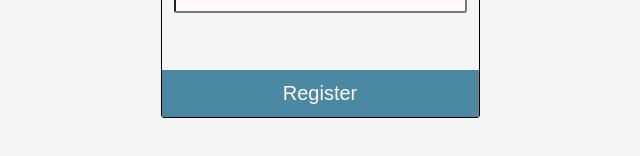
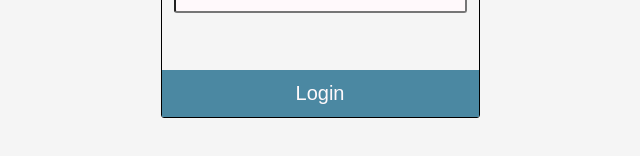
Before and after one commit to mikolertesx/mern-todo, a React (Create React App) app in the folder frontend/: page /login in a window 1280 px wide. Shown: the part 434-590 px from the top of the page, without its empty margins (320-960 px from the left). Built offline with nearby package versions, Linux system fonts and the light colour scheme.

Commit message:
Connnected front-end and back-end with Fetch.

```diff
--- a/frontend/src/pages/login.js
+++ b/frontend/src/pages/login.js
@@ -18,6 +18,23 @@ const LoginContent = styled.div`
 `;
 
 const LoginPage = (props) => {
+  const onSubmit = async (e) => {
+    e.preventDefault();
+
+    const json = await fetch("http://localhost:8080/auth/login", {
+      method: "POST",
+      headers: {
+        "Content-Type": "application/json",
+      },
+      body: JSON.stringify({
+        username: "Mikolertesx",
+        password: "guapon",
+      }),
+    });
+    const response = await json.json();
+    console.log(response);
+  };
+
   return (
     <Page>
       <LoginContent>
@@ -45,7 +62,9 @@ const LoginPage = (props) => {
               name="password"
             />
           </FieldSet>
-          <SubmitButton width="100%">Register</SubmitButton>
+          <SubmitButton width="100%" onClick={onSubmit}>
+            Login
+          </SubmitButton>
         </Form>
       </LoginContent>
     </Page>
--- a/frontend/src/pages/register.js
+++ b/frontend/src/pages/register.js
@@ -1,4 +1,4 @@
-import React from "react";
+import React, { useState } from "react";
 import Page from "../shared/page";
 import styled from "styled-components";
 
@@ -18,6 +18,26 @@ const RegisterContent = styled.div`
 `;
 
 const RegisterPage = (props) => {
+  const userName = useState("");
+  const password = useState("");
+
+  const onSubmit = async (e) => {
+    e.preventDefault();
+
+    const json = await fetch("http://localhost:8080/auth/register", {
+      method: "POST",
+      headers: {
+        "Content-Type": "application/json",
+      },
+      body: JSON.stringify({
+        'username': "Mikolertesx",
+        'password': "guapon",
+      })
+    });
+    const response = await json.json();
+    console.log(response);
+  };
+
   return (
     <Page>
       <RegisterContent>
@@ -57,7 +77,9 @@ const RegisterPage = (props) => {
               name="confirm-password"
             />
           </FieldSet>
-          <SubmitButton width="100%">Register</SubmitButton>
+          <SubmitButton width="100%" onClick={onSubmit}>
+            Register
+          </SubmitButton>
         </Form>
       </RegisterContent>
     </Page>
```
